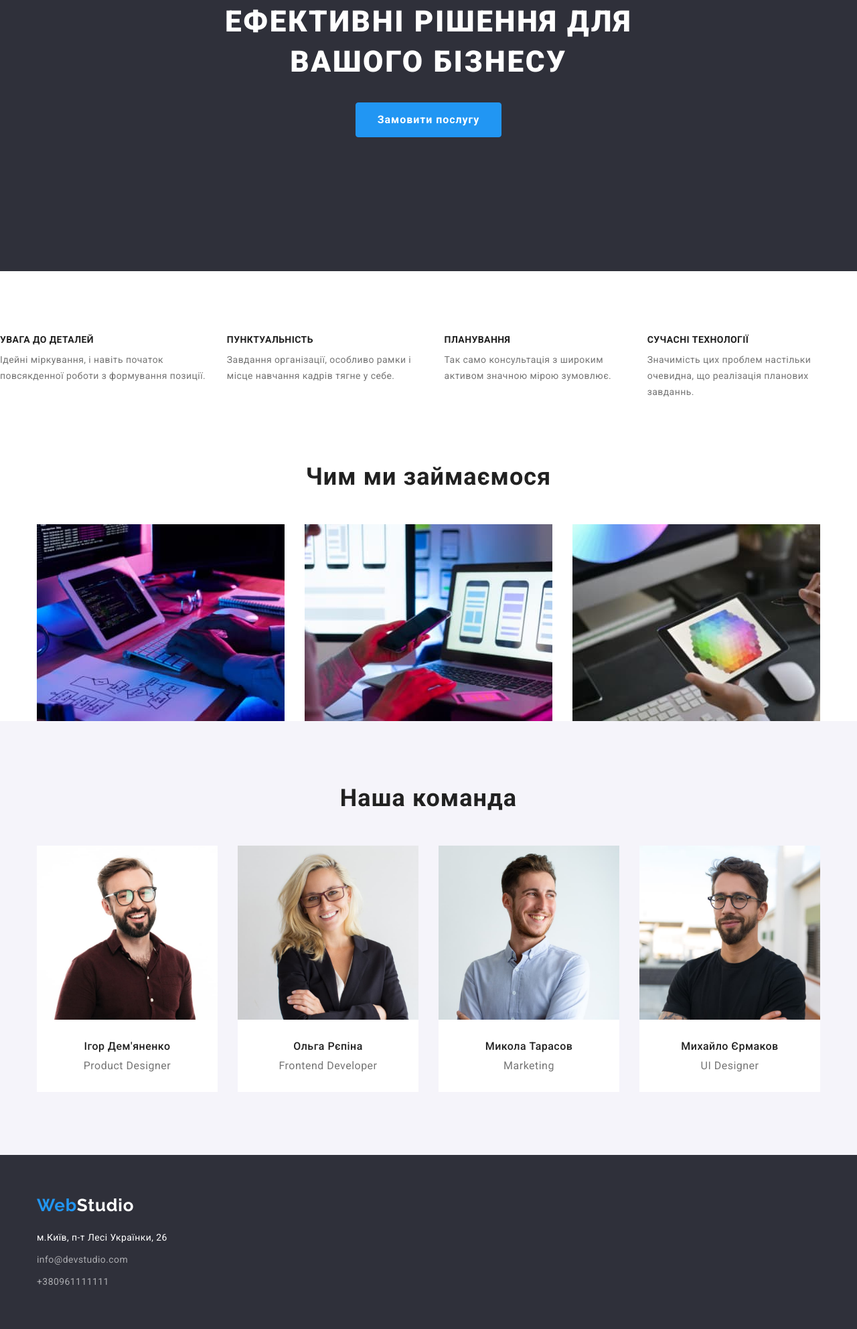
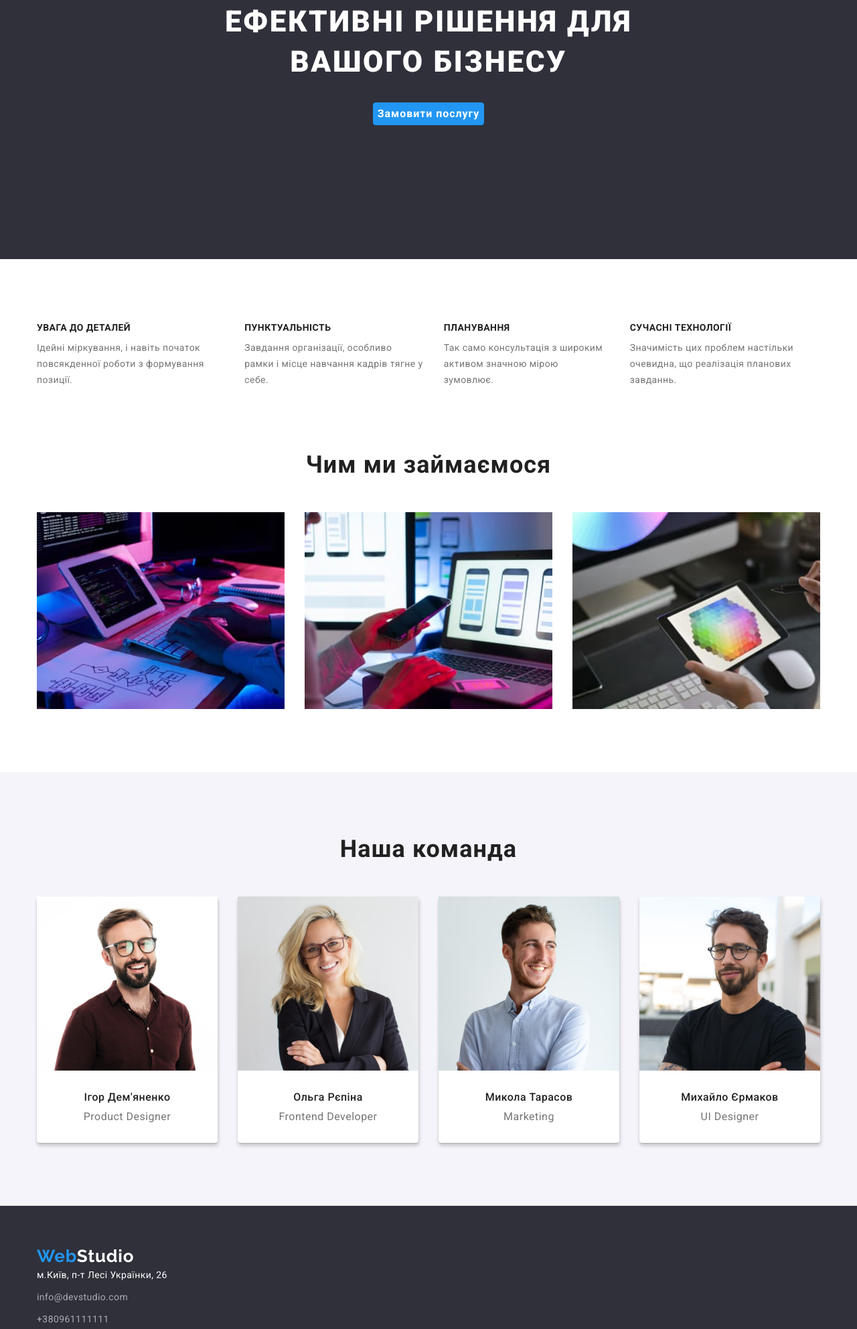
Before and after one commit to Natalia0310/goit-markup-hw-03, a plain HTML site: page index.html in a window 1280 px wide. Shown: the part 278-2263 px from the top of the page at 67% size. Drawn offline with nearby package versions, Linux system fonts and the light colour scheme.

Commit message:
редагування margin

```diff
--- a/css/styles.css
+++ b/css/styles.css
@@ -54,7 +54,8 @@ ul {
   letter-spacing: 0.03em;
   color: #000000;
   text-decoration: none;
-
+  padding-top: 24px;
+  padding-bottom: 24px;
   margin-right: 93px;
 }
 .list-header-list {
@@ -157,7 +158,6 @@ h1, h2, h3, p {
 .button-primary {
   font-weight: 700;
   line-height: calc(30 / 16);
-  display: inline-block;
   letter-spacing: 00.06em;
   color: #ffffff;
   background-color: var(--accent-color);
@@ -166,10 +166,14 @@ h1, h2, h3, p {
   font-size: 16px;
   text-align: center;
   align-items: center;
-  padding-left: 32px;
-  padding-top: 10px;
-  padding-right: 32px;
-  padding-bottom: 10px;
+  display: inline-flex;
+  justify-content: center;
+  align-items: center;
+  cursor: pointer;
+}
+.button-primary:hover,
+.button-primary:focus {
+  background: #188CE8;
 }
 .section-title {
   font-weight: 700;
@@ -201,6 +205,7 @@ h1, h2, h3, p {
 }
 .section-work {
   padding-top: 0;
+  padding-bottom: 94px;
 }
 .team-job {
   padding-top: 30px;
@@ -230,6 +235,9 @@ h1, h2, h3, p {
 .team-iten {
   background-color: #ffffff;
   width: 270;
+  box-shadow: 0px 1px 1px rgba(0, 0, 0, 0.12), 0px 4px 4px rgba(0, 0, 0, 0.06),
+    1px 4px 6px rgba(0, 0, 0, 0.16);
+  border-radius: 4px;
 }
 
 .work-list {
@@ -271,12 +279,12 @@ h1, h2, h3, p {
   letter-spacing: 0.03em;
   color: var(--fond-heder);
   text-decoration: none;
+  margin-bottom: 20px;
 }
 
 .list-footer {
   display: block;
   list-style: none;
-  margin-top: 20px;
 }
 .list-address {
   margin-bottom: 9px;
@@ -421,3 +429,10 @@ img {
   clip: rect(0 0 0 0);
   overflow: hidden;
 }
+.logo-address {
+  margin-right: 70px;
+}
+.footer-container {
+  display: flex;
+  align-items: baseline;
+}
--- a/index.html
+++ b/index.html
@@ -47,14 +47,17 @@
     </header>
     <main>
       <section class="hero">
+        <div class="container">
         <h1 class="hero-title"
           >ЕФЕКТИВНІ РІШЕННЯ ДЛЯ<br />
           ВАШОГО БІЗНЕСУ</h1
         >
         <button type="button" class="button-primary">Замовити послугу</button>
+        </div>
       </section>
 
       <section class="section">
+        <div class="container">
         <h2 class="visually-hidden">Наші принципи</h2>
         <ul class="feature-list">
           <li>
@@ -80,6 +83,7 @@
             </p>
           </li>
         </ul>
+      </div>
       </section>
 
       <section class="section-work">
@@ -155,7 +159,8 @@
           </li>
         </ul>
       </address>
-
+      </div>
+      </div>
     </footer>
   </body>
 </html>
```
Also changed, not shown: portfolio.html (+3 -0 lines).
